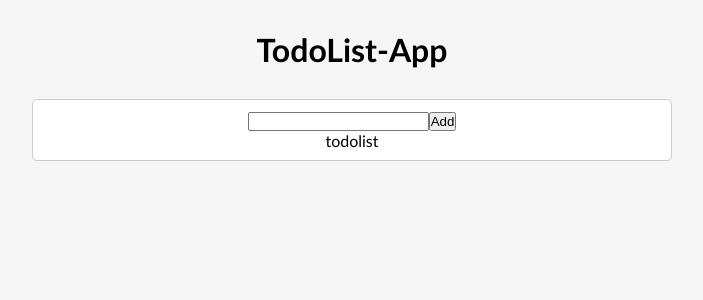
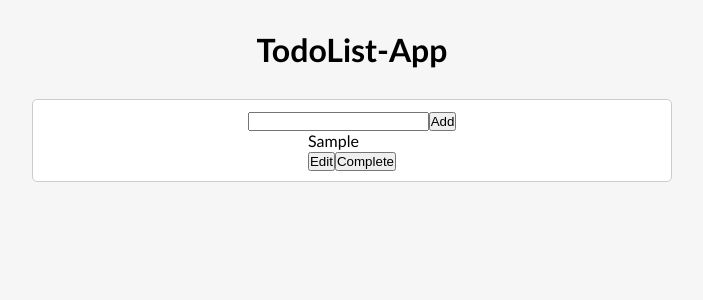
Before and after one commit to SarahMoradi/Todo-notebook, a React (Create React App) app: page / in a window 1280 px wide. Both pictures are taken after typing "Sample" into the empty fields and a click on the button "Add". Shown: the top 300 px of the page, without its empty margins (288-991 px from the left). Built offline with nearby package versions, Linux system fonts and the light colour scheme.

Commit message:
Add New Component to render todo

```diff
--- /dev/null
+++ b/src/component/Todo.js
@@ -0,0 +1,13 @@
+const Todo = ({ todo }) => {
+  return (
+    <div key={todo.id}>
+      <div>{todo.text}</div>
+      <div>
+        <button>Edit</button>
+        <button>Complete</button>
+      </div>
+    </div>
+  );
+};
+
+export default Todo;
--- a/src/component/TodoApp.js
+++ b/src/component/TodoApp.js
@@ -17,7 +17,7 @@ const TodoApp = () => {
   return (
     <div className="container">
       <TodoForm addTodoHandler={addTodoHandler} />
-      <TodoList />
+      <TodoList todos={todos} />
     </div>
   );
 };
--- a/src/component/TodoForm.js
+++ b/src/component/TodoForm.js
@@ -2,9 +2,7 @@ import { useState } from "react";
 
 const TodoForm = (props) => {
   const [input, setInput] = useState("");
-
   const changeHandler = (e) => {
-    console.log(e.target.value);
     setInput(e.target.value);
   };
 
--- a/src/component/TodoList.js
+++ b/src/component/TodoList.js
@@ -1,5 +1,16 @@
-const TodoList = () => {
-    return ( <>todolist</> );
-}
+import Todo from './Todo'
+
+const TodoList = ({ todos }) => {
+  const renderedTodos = () => {
+    if (todos.length === 0) return <p>Add some Todos</p>;
+    return todos.map((todo) => {
+      return (
+        <Todo todo={todo} key={todo.id}  />
+      );
+    });
+  };
+
+  return <div>{renderedTodos()}</div>;
+};
 
 export default TodoList;
```
